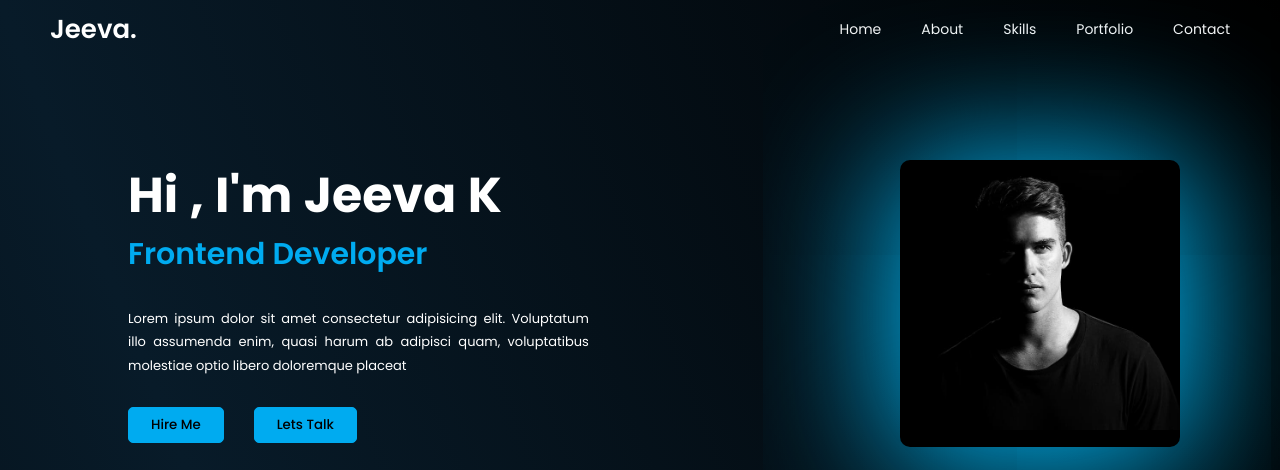
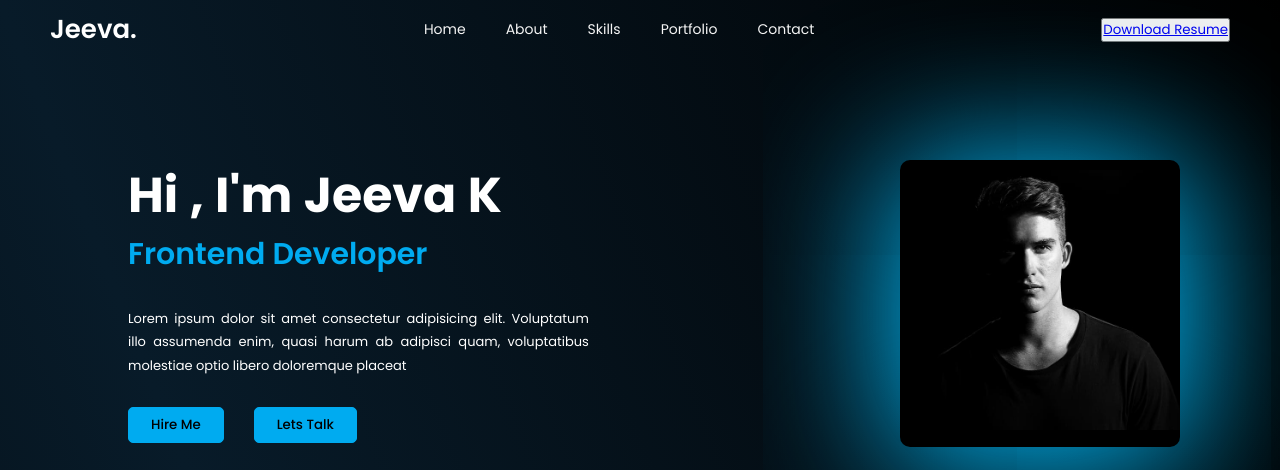
Before and after one commit to jeevaofficia7/jeevaoffi7potrfolio, a plain HTML site: page index.html in a window 1280 px wide. Shown: the top 470 px of the page. Drawn offline with Linux system fonts and the light colour scheme.

Commit message:
Update index.html

```diff
--- a/index.html
+++ b/index.html
@@ -1,7 +1,7 @@
 <!DOCTYPE html>
 <html lang="en">
   <head>
-    <link rel="icon" href="images/download.jfif">
+    <link rel="icon" href="images/download.jfif" />
     <link
       rel="stylesheet"
       href="https://cdnjs.cloudflare.com/ajax/libs/font-awesome/6.7.2/css/all.min.css"
@@ -46,6 +46,16 @@
           <li><a href="#contact-section">Contact</a></li>
         </ul>
       </nav>
+      <!--download resume-->
+      <div id="resume-download">
+        <button>
+          <a
+            href="images/Jeeva_CA_PostApplying.pdf"
+            download="Jeeva_CA_PostApplying"
+            >Download Resume</a
+          >
+        </button>
+      </div>
     </header>
     <!-------Header complete--------->
     <!----Hero section start--------->
@@ -176,6 +186,7 @@
         <p><strong>Address:</strong>Rakkiyaplayam Kangayam road Tiruppur.</p>
       </div>
     </div>
+
     <!--------footer section------>
     <footer>
       <ul id="footer-link1">
```
